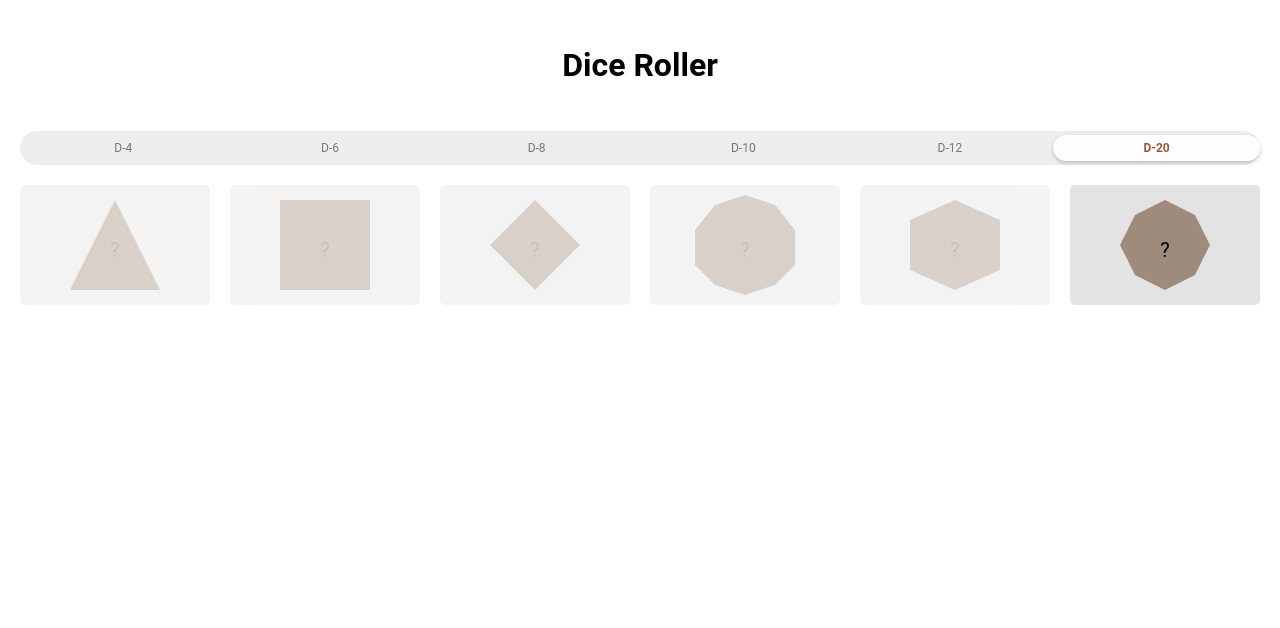
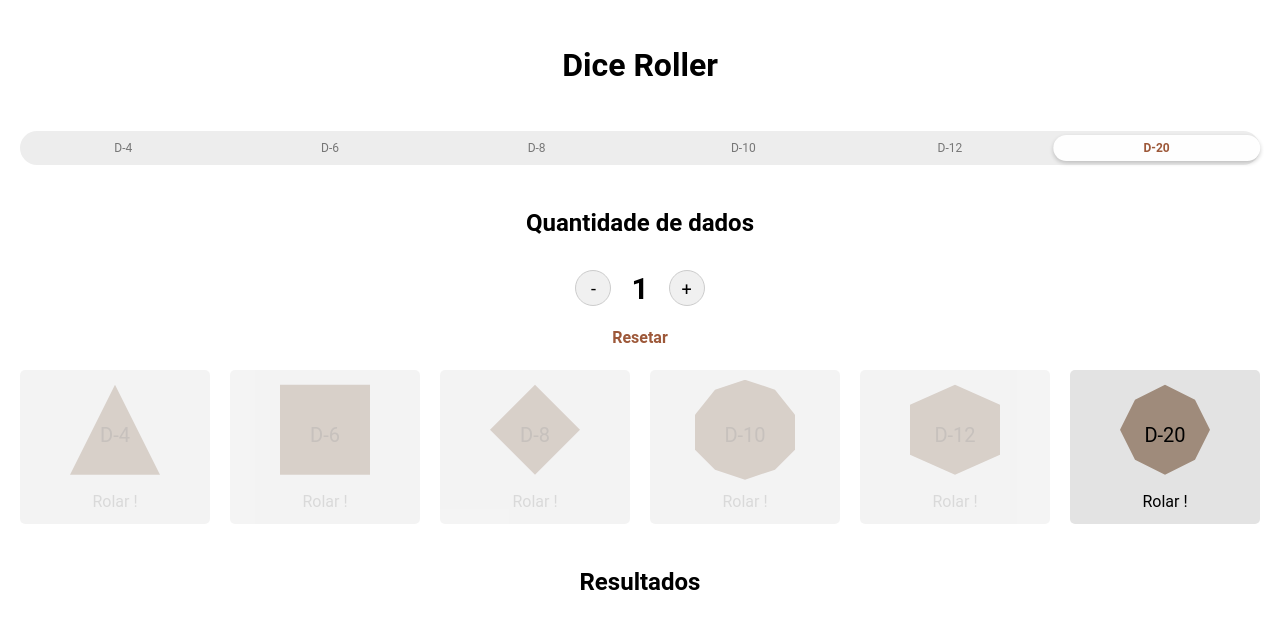
Before and after one commit to isaacviannadev/my-dice-roller, a React (Create React App) app: page / in a window 1280 px wide. Shown: the top 628 px of the page. Built offline with nearby package versions, Linux system fonts and the light colour scheme.

Commit message:
add quantity count

```diff
--- a/src/components/Dice/index.tsx
+++ b/src/components/Dice/index.tsx
@@ -1,11 +1,10 @@
-import { useContext } from 'react'
 import { D4, D6, D8, D10, D12, D20 } from './DiceFaces'
 import { styled } from 'styled-components'
-import { DiceContext } from '../../utils/contexts/DiceContext'
 
 type DiceProps = {
   id: string
   sides: number
+  result: string
 }
 
 const DiceContainer = styled.div`
@@ -15,10 +14,7 @@ const DiceContainer = styled.div`
   cursor: pointer;
 `
 
-const Dice = ({ id, sides }: DiceProps) => {
-  const { results } = useContext(DiceContext)
-  const result = results[id] ?? '?'
-
+const Dice = ({ id, sides, result = '?' }: DiceProps) => {
   const renderDiceFace = () => {
     switch (sides) {
       case 4:
--- /dev/null
+++ b/src/components/DiceQuantity/index.tsx
@@ -0,0 +1,64 @@
+import { useEffect, useState } from 'react'
+import {
+  QuantityContainer,
+  QuantityButton,
+  QuantityDisplay,
+  ResetButton,
+  QuantityWrapper,
+} from './styled'
+
+interface DiceQuantitySelectorProps {
+  onChange: (quantity: number) => void
+  initialQuantity?: number
+  label?: string
+}
+
+const DiceQuantitySelector = ({
+  initialQuantity = 1,
+  label = 'Quantidade de dados',
+  onChange,
+}: DiceQuantitySelectorProps) => {
+  const [quantity, setQuantity] = useState(initialQuantity)
+  const [animate, setAnimate] = useState(false)
+
+  const increment = () => {
+    const newQuantity = quantity + 1
+    setQuantity(newQuantity)
+    onChange(newQuantity)
+    setAnimate(!animate)
+  }
+
+  const decrement = () => {
+    const newQuantity = Math.max(1, quantity - 1)
+    setQuantity(newQuantity)
+    onChange(newQuantity)
+    setAnimate(!animate)
+  }
+
+  const reset = () => {
+    setQuantity(initialQuantity)
+    onChange(initialQuantity)
+    setAnimate(!animate)
+  }
+
+  useEffect(() => {
+    if (animate) {
+      const timer = setTimeout(() => setAnimate(false), 500)
+      return () => clearTimeout(timer)
+    }
+  }, [animate])
+
+  return (
+    <QuantityContainer>
+      <h2>{label}</h2>
+      <QuantityWrapper>
+        <QuantityButton onClick={decrement}>-</QuantityButton>
+        <QuantityDisplay animate={animate}>{quantity}</QuantityDisplay>
+        <QuantityButton onClick={increment}>+</QuantityButton>
+      </QuantityWrapper>
+      <ResetButton onClick={reset}>Resetar</ResetButton>
+    </QuantityContainer>
+  )
+}
+
+export default DiceQuantitySelector
--- /dev/null
+++ b/src/components/DiceQuantity/styled.ts
@@ -0,0 +1,61 @@
+import { keyframes, styled } from 'styled-components'
+
+export const QuantityContainer = styled.div`
+  display: flex;
+  flex-direction: column;
+  width: 100%;
+  align-items: center;
+`
+
+export const QuantityButton = styled.button`
+  background: #f0f0f0;
+  border-radius: 50%;
+  width: 3.6rem;
+  height: 3.6rem;
+  border: 1px solid #ccc;
+  cursor: pointer;
+  transition: background 0.3s;
+  font-size: 1.8rem;
+
+  &:hover {
+    background: #e0e0e0;
+  }
+`
+
+export const QuantityWrapper = styled.div`
+  display: flex;
+  align-items: center;
+  justify-content: center;
+  gap: 1rem;
+`
+
+export const ResetButton = styled.button`
+  background: none;
+  border: none;
+  color: var(--brand-secondary);
+  font-size: 1.6rem;
+  font-weight: bold;
+  margin-top: 1rem;
+  cursor: pointer;
+
+  transition: all 0.3s ease-in-out;
+
+  &:hover {
+    text-decoration: underline;
+    color: var(--brand-tertiary);
+  }
+`
+const changeColorAnimation = keyframes`
+  0% { color: currentColor; }
+  20% { color: #ff9900; }
+`
+
+export const QuantityDisplay = styled.span<{ animate: boolean }>`
+  padding: 5px 10px;
+  font-weight: bold;
+  font-size: 3rem;
+
+  animation: ${(props) => (props.animate ? changeColorAnimation : 'none')} 0.5s
+    linear;
+  animation-iteration-count: ${(props) => (props.animate ? 1 : 0)};
+`
--- a/src/pages/Home/index.styled.tsx
+++ b/src/pages/Home/index.styled.tsx
@@ -65,3 +65,18 @@ export const DiceButton = styled.button`
     pointer-events: none;
   }
 `
+
+export const ResultsWrapper = styled.div`
+  display: flex;
+  width: 100%;
+  flex-direction: column;
+  align-items: center;
+  gap: 1rem;
+`
+
+export const DiceResults = styled(ResultsWrapper)`
+  display: flex;
+  align-items: center;
+  justify-content: center;
+  flex-direction: row;
+`
--- a/src/pages/Home/index.tsx
+++ b/src/pages/Home/index.tsx
@@ -1,8 +1,16 @@
-import { useContext, useState } from 'react'
+import { useContext, useEffect, useState } from 'react'
 import Dice from '../../components/Dice'
 import { DiceContext } from '../../utils/contexts/DiceContext'
-import { HomeContainer, DiceLine, DiceButton, MenuArea } from './index.styled'
+import {
+  HomeContainer,
+  DiceLine,
+  DiceButton,
+  MenuArea,
+  DiceResults,
+  ResultsWrapper,
+} from './index.styled'
 import Toggle from '../../components/Toggle'
+import DiceQuantitySelector from '../../components/DiceQuantity'
 
 const DiceSet = [
   { id: 'd4', sides: 4 },
@@ -14,16 +22,26 @@ const DiceSet = [
 ]
 
 function Home() {
-  const { rollDice } = useContext(DiceContext)
+  const { results, rollMultipleDice, clearResults } = useContext(DiceContext)
 
-  const [diceActive, setDiceActive] = useState('d20')
+  const [diceActive, setDiceActive] = useState(20)
+  const [quantity, setQuantity] = useState(1)
+
+  const handleRollClick = () => {
+    rollMultipleDice('selected', diceActive, quantity)
+  }
 
   const toggleItems = DiceSet.map((side) => ({
     text: `D-${side.sides}`,
     id: side.id,
     active: side.sides === 20 ? true : false,
-    action: () => setDiceActive(side.id),
+    action: () => setDiceActive(side.sides),
   }))
+
+  useEffect(() => {
+    clearResults('selected')
+    // eslint-disable-next-line react-hooks/exhaustive-deps
+  }, [diceActive])
 
   return (
     <HomeContainer>
@@ -32,18 +50,38 @@ function Home() {
       <MenuArea>
         <Toggle items={toggleItems} />
       </MenuArea>
+
+      <DiceQuantitySelector
+        initialQuantity={1}
+        onChange={(newQuantity) => setQuantity(newQuantity)}
+      />
+
       <DiceLine>
         {DiceSet.map((side) => (
           <DiceButton
-            disabled={side.id !== diceActive}
+            disabled={side.sides !== diceActive}
             key={side.id}
-            onClick={() => rollDice(side.id, side.sides)}
+            onClick={handleRollClick}
           >
-            <Dice id={side.id} sides={side.sides} />
-            {/* <span>{`D-${side.sides}`}</span> */}
+            <Dice id={side.id} result={`D-${side.sides}`} sides={side.sides} />
+            <span>Rolar !</span>
           </DiceButton>
         ))}
       </DiceLine>
+
+      <ResultsWrapper>
+        <h2>Resultados</h2>
+        <DiceResults>
+          {results.selected?.map((result, index) => (
+            <Dice
+              key={index}
+              id={'' + result}
+              result={result + ''}
+              sides={diceActive}
+            />
+          ))}
+        </DiceResults>
+      </ResultsWrapper>
     </HomeContainer>
   )
 }
--- a/src/utils/contexts/DiceContext.tsx
+++ b/src/utils/contexts/DiceContext.tsx
@@ -1,11 +1,13 @@
 import { createContext } from 'react'
 
 interface DiceContextProps {
-  results: Record<string, number>
-  rollDice: (id: string, sides: number) => void
+  results: Record<string, number[]>
+  rollMultipleDice: (id: string, sides: number, quantity: number) => void
+  clearResults: (id: string) => void
 }
 
 export const DiceContext = createContext<DiceContextProps>({
   results: {},
-  rollDice: () => {},
+  rollMultipleDice: () => {},
+  clearResults: () => {},
 })
--- a/src/utils/providers/DiceProvider.tsx
+++ b/src/utils/providers/DiceProvider.tsx
@@ -6,17 +6,29 @@ type DiceProviderProps = {
 }
 
 export const DiceProvider = ({ children }: DiceProviderProps) => {
-  const [results, setResults] = useState<Record<string, number>>({})
+  const [results, setResults] = useState<Record<string, number[]>>({})
 
-  const rollDice = (id: string, sides: number) => {
+  const rollMultipleDice = (id: string, sides: number, quantity: number) => {
+    const rolls = Array.from(
+      { length: quantity },
+      () => Math.floor(Math.random() * sides) + 1,
+    )
     setResults((prevResults) => ({
       ...prevResults,
-      [id]: Math.floor(Math.random() * sides) + 1,
+      [id]: rolls,
     }))
   }
 
+  const clearResults = (id: string) => {
+    setResults((prevResults) => {
+      const newResults = { ...prevResults }
+      delete newResults[id]
+      return newResults
+    })
+  }
+
   return (
-    <DiceContext.Provider value={{ results, rollDice }}>
+    <DiceContext.Provider value={{ results, rollMultipleDice, clearResults }}>
       {children}
     </DiceContext.Provider>
   )
```
